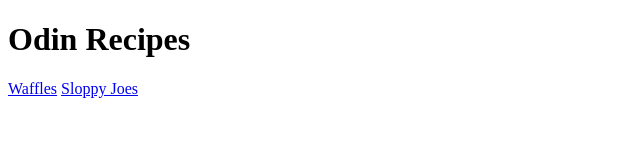
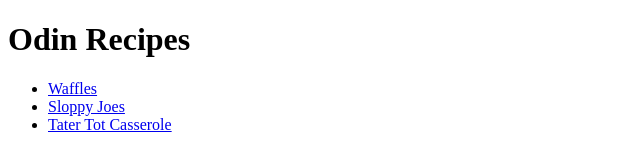
Before and after one commit to dochouse10/odin-recipes, a plain HTML site: page index.html in a window 1280 px wide. Shown: the whole page, without its empty margins (0-640 px from the left). Drawn offline with Linux system fonts and the light colour scheme.

Commit message:
Add final index.html

```diff
--- a/index.html
+++ b/index.html
@@ -8,7 +8,16 @@
 </head>
 <body>
     <h1>Odin Recipes</h1>
-    <a href="recipes/waffles.html">Waffles</a>
-    <a href="recipes/sloppy-joe.html">Sloppy Joes</a>
+    <ul>
+      <li>
+        <a href="recipes/waffles.html">Waffles</a>
+      </li>
+      <li>
+        <a href="recipes/sloppy-joe.html">Sloppy Joes</a>
+      </li>
+      <li>
+        <a href="recipes/tater-tot-casserole.html">Tater Tot Casserole</a>
+      </li>
+    </ul>
 </body>
 </html>
```
